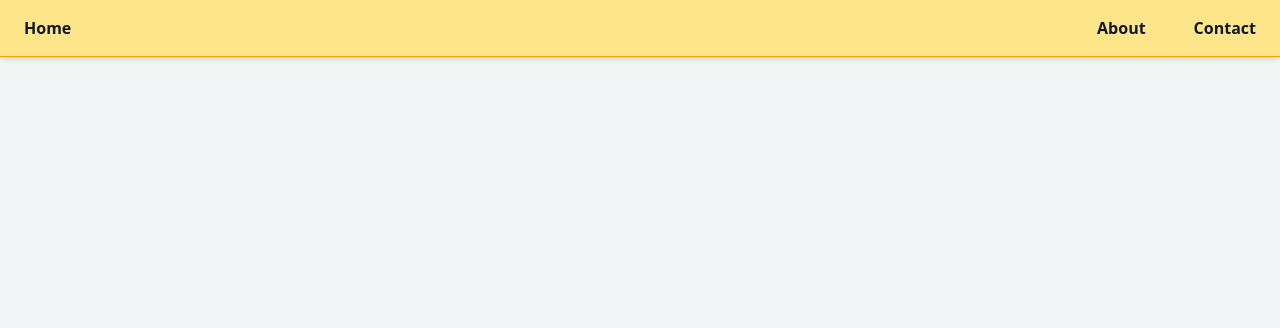
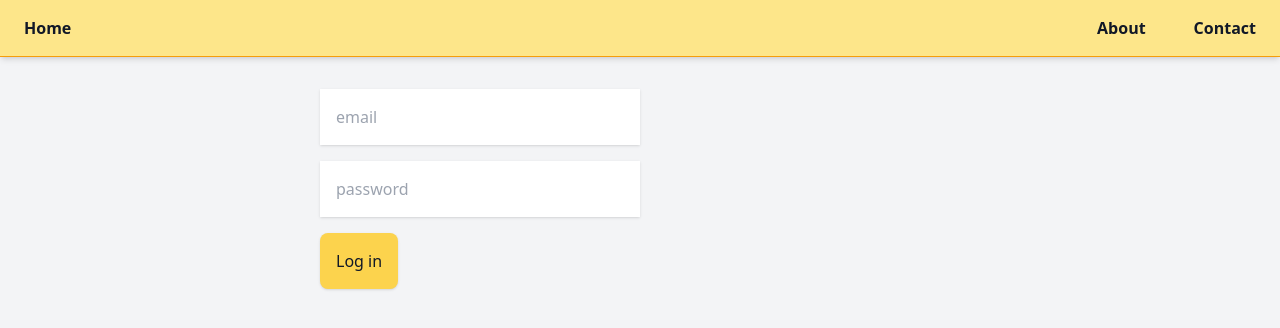
Before and after one commit to grote-rogier/breeze-test, a Nuxt app in the folder resources/assets/nuxt3/: page /auth/login in a window 1280 px wide. Before the commit this address had no page. Shown: the top 328 px of the page. Built offline with nearby package versions, Linux system fonts and the light colour scheme.

Commit message:
add quick login page

```diff
--- /dev/null
+++ b/resources/assets/nuxt3/pages/auth/login.vue
@@ -0,0 +1,41 @@
+<template>
+    <div>
+        <Title>Login | {{ title }}</Title>
+        <form @submit.prevent="login">
+            <input
+                type="email"
+                v-model="email"
+                placeholder="email"
+                class="p-4 mb-4 w-1/2 shadow block"
+            />
+            <input
+                type="password"
+                v-model="password"
+                placeholder="password"
+                class="p-4 mb-4 w-1/2 shadow block"
+            />
+            <button class="bg-amber-300 p-4 rounded-lg shadow">Log in</button>
+        </form>
+    </div>
+</template>
+
+<script setup>
+    const title = useState('title')
+
+    const email = ref('')
+    const password = ref('')
+    const isLoading = ref(false)
+    const errors = ref([])
+
+    const { $apiFetch } = useNuxtApp()
+
+    async function login() {
+        await $apiFetch('/login', {
+            method: 'POST',
+            body: {
+                email: email.value,
+                password: password.value
+            }
+        })
+    }
+</script>
```
